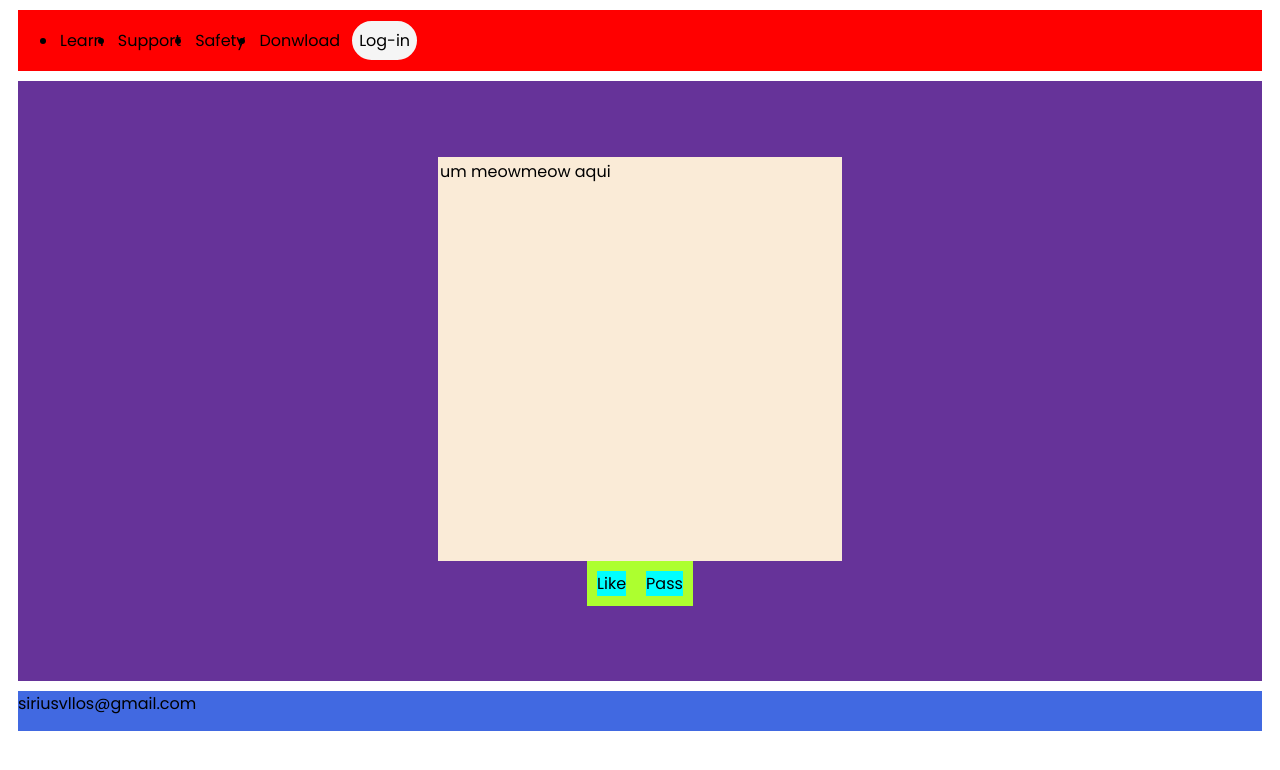
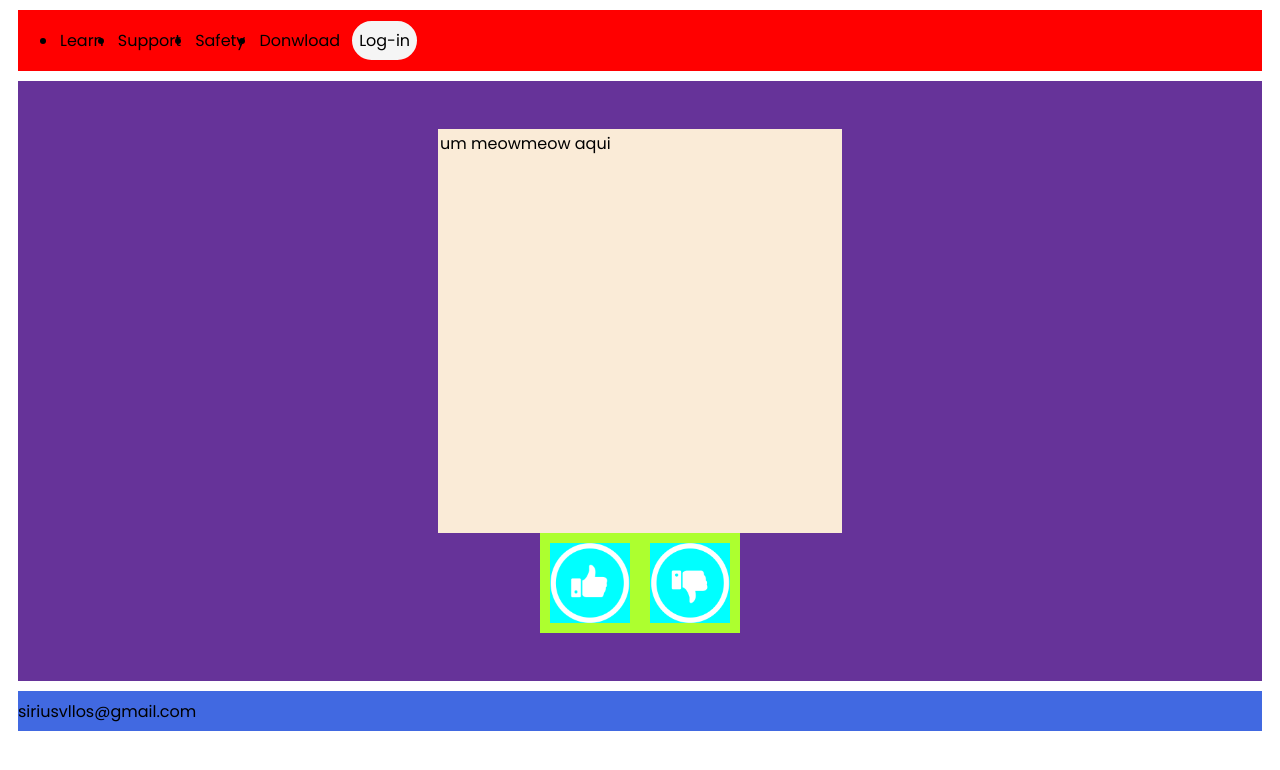
Before and after one commit to siriusvllos/catinder, a plain HTML site: page index.html in a window 1280 px wide. Drawn offline with Linux system fonts and the light colour scheme.

Commit message:
add-feature >>>> final do html basico

```diff
--- a/catinder.css
+++ b/catinder.css
@@ -32,6 +32,7 @@ body {
     display: flex;
     flex-direction: row;
     flex-wrap: nowrap;
+    align-items: center;
 
     background-color: royalblue;
     min-width: 200px;
@@ -84,4 +85,6 @@ body {
 .button {
     background-color: aqua;
     margin: 10px;
+    height: 80px;
+    width: 80px;
 }
--- a/index.html
+++ b/index.html
@@ -31,8 +31,8 @@
 
         <div id = "user_picture">um meowmeow aqui</div>
         <div id = "buttons">
-            <div class = "button">Like</div>
-            <div class = "button">Pass</div>
+            <img onclick="like()" class = "button" src="like-button.png" alt="Like">
+            <img onclick="pass()" class = "button" src="dislike-button.png" alt="Pass">
         </div>
 
     </div>
```
